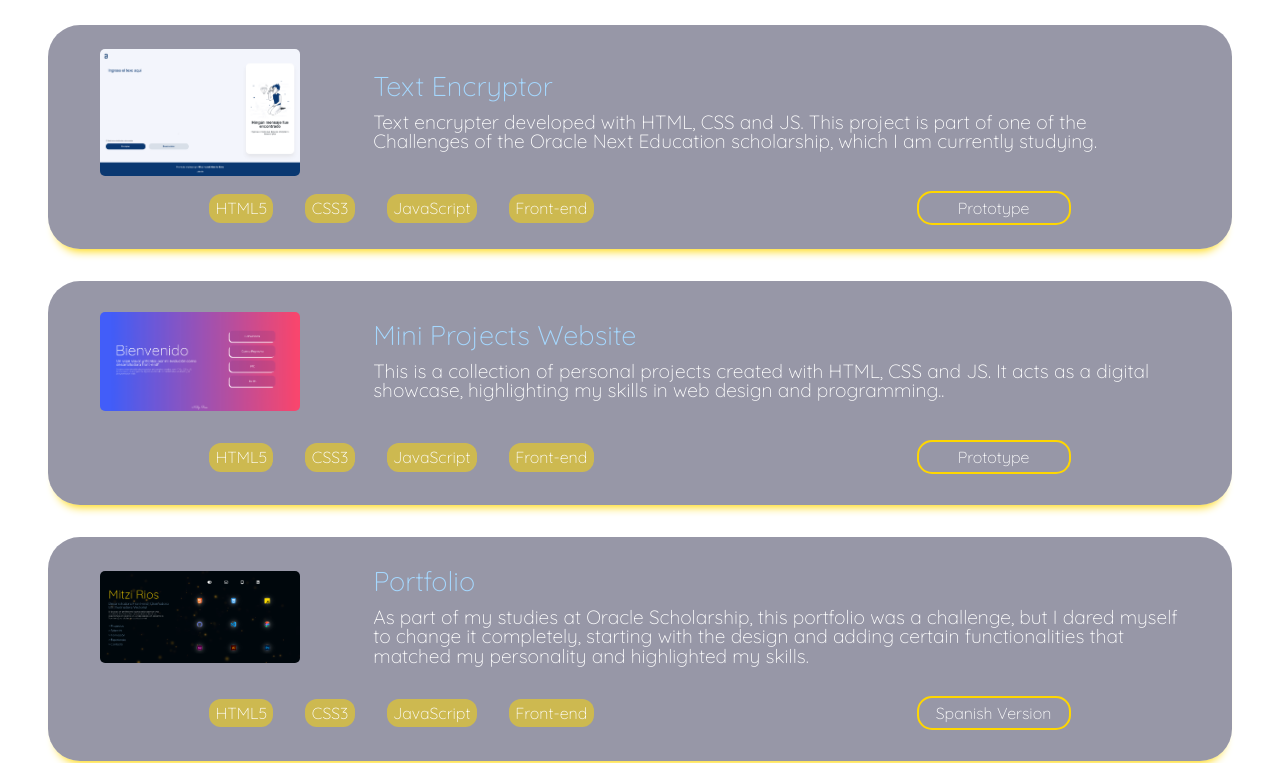
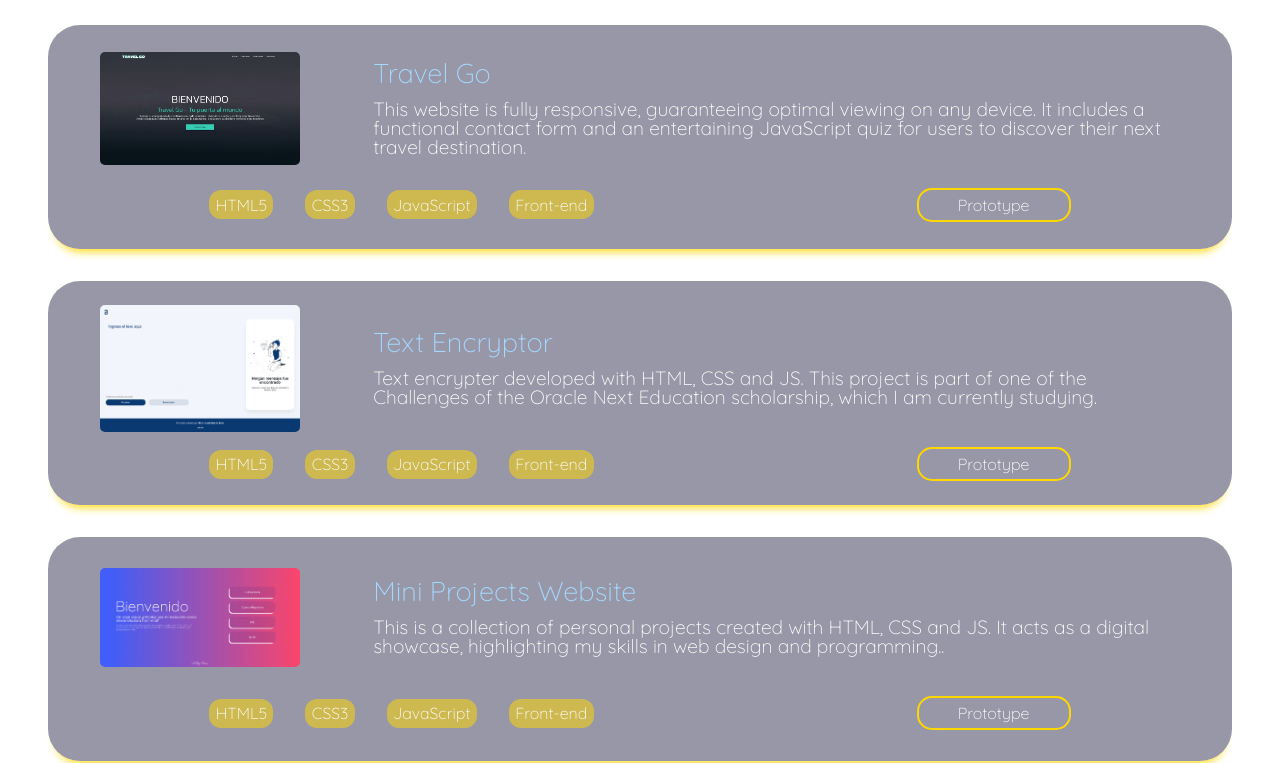
Before and after one commit to MitziR02/portfolio, a plain HTML site: page proyectos.html in a window 1280 px wide. Shown: the part 47-810 px from the top of the page. Drawn offline with Linux system fonts and the light colour scheme.

Commit message:
Commit 3.0
Se agregó proyecto Travel Go

```diff
--- a/proyectos.html
+++ b/proyectos.html
@@ -14,6 +14,22 @@
 <body>
     <div class="proyectos">
         <h1 class="tituloTipoP">Front-end development</h1>
+        <div class="projects">
+            <img class="imgProjects" src="./Style CSS/Recursos/travelGo.png" alt="proyecto travelGo">
+            <div class="infoP">
+                <h1 class="titProject">Travel Go</h1>
+                <p class="descripcionP">
+                    This website is fully responsive, guaranteeing optimal viewing on any device. It includes a functional contact form and an entertaining JavaScript quiz for users to discover their next travel destination.
+                </p>
+            </div>
+            <ul class="tags">
+                <li class="tagsLi">HTML5</li>
+                <li class="tagsLi">CSS3</li>
+                <li class="tagsLi">JavaScript</li>
+                <li class="tagsLi">Front-end</li>
+            </ul>
+            <a class="btnP" href="https://mitzir02.github.io/encriptador/" target="_blank" rel="noopener noreferrer" >Prototype</a>
+        </div>
         <div class="projects">
             <img class="imgProjects" src="./Style CSS/Recursos/encriptador.png" alt="proyecto encriptador">
             <div class="infoP">
@@ -62,38 +78,6 @@
             </ul>
             <a class="btnP" href="https://mitzir02.github.io/portafolio/" target="_blank" rel="noopener noreferrer" >Spanish Version</a>
         </div>
-        <!--<div class="projects">
-            <img src="./Style CSS/Recursos/pendiente.jpg" class="imgProjects"  alt="proyecto encriptador">
-            <div class="infoP">
-                <h1 class="titProject">Alura Geek</h1>
-                <p class="descripcionP">
-                    E-commerce desarrollado con HTML, CSS y JS. Este proyecto forma parte de uno de los Challenges de la beca Oracle Next Education, la cual me encuentro cursando actualmente.
-                </p>
-            </div>
-            <ul class="tags">
-                <li class="tagsLi" >HTML5</li>
-                <li class="tagsLi" >CSS3</li>
-                <li class="tagsLi" >JavaScript</li>
-                <li class="tagsLi" >Front-end</li>
-            </ul>
-            <a class="btnP" href="https://mitzir02.github.io/mini-projects.github.io/" target="_blank" rel="noopener noreferrer" >Prototipo</a>
-        </div>
-       <h1 class="tituloTipoP">Diseño UX</h1>
-        <div class="projects">
-            <img class="imgProjects" src="./Style CSS/Recursos/pendiente.jpg" alt="proyecto encriptador">
-            <div class="infoP">
-                <h1 class="titProject">Web Ocean</h1>
-                <p class="descripcionP">
-                  Encriptador de texto desarrollado con HTML, CSS y JS. Este proyecto forma parte de uno de los Challenges de la beca Oracle Next Education, la cual me encuentro cursando actualmente.
-                </p>
-            </div>
-            <ul class="tags">
-                <li class="tagsLi">Diseño UX</li>
-                <li class="tagsLi">Figma</li>
-            </ul>
-            <a class="btnP" href="" target="_blank" rel="noopener noreferrer" >Acerca de</a>
-            <a class="btnP" href="" target="_blank" rel="noopener noreferrer" >Prototipo</a>
-        </div>-->
     </div>
 </body>
 </html>
```
